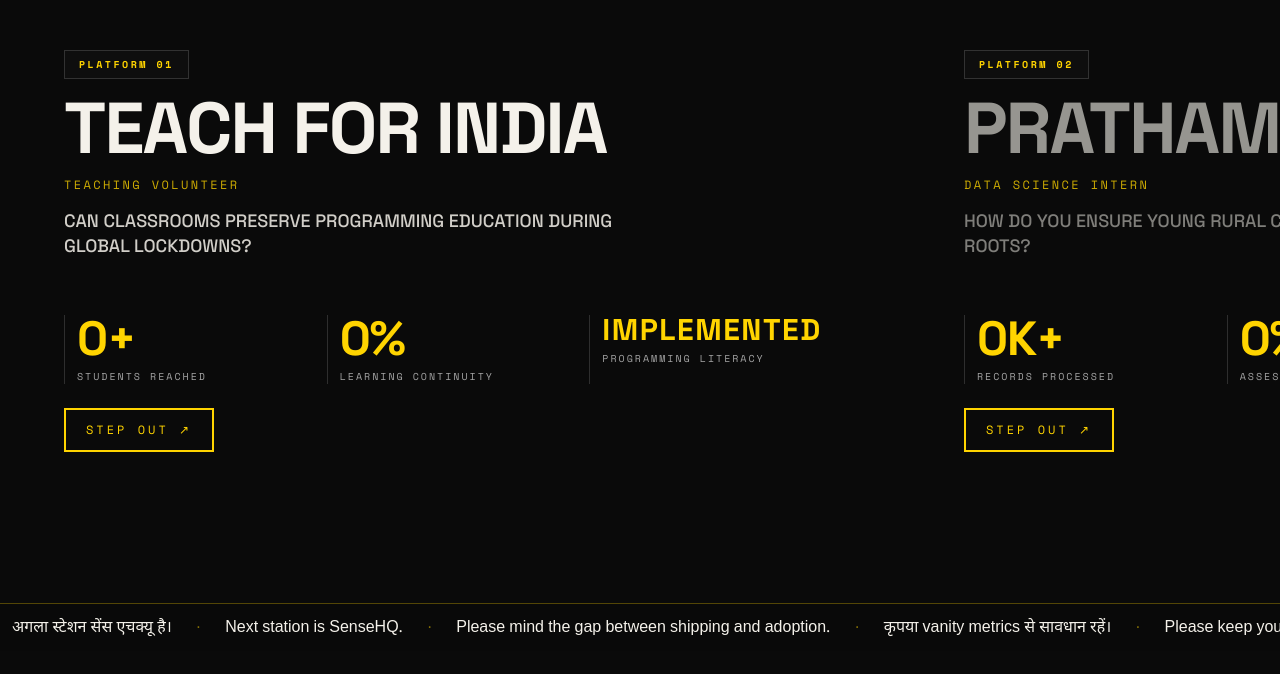
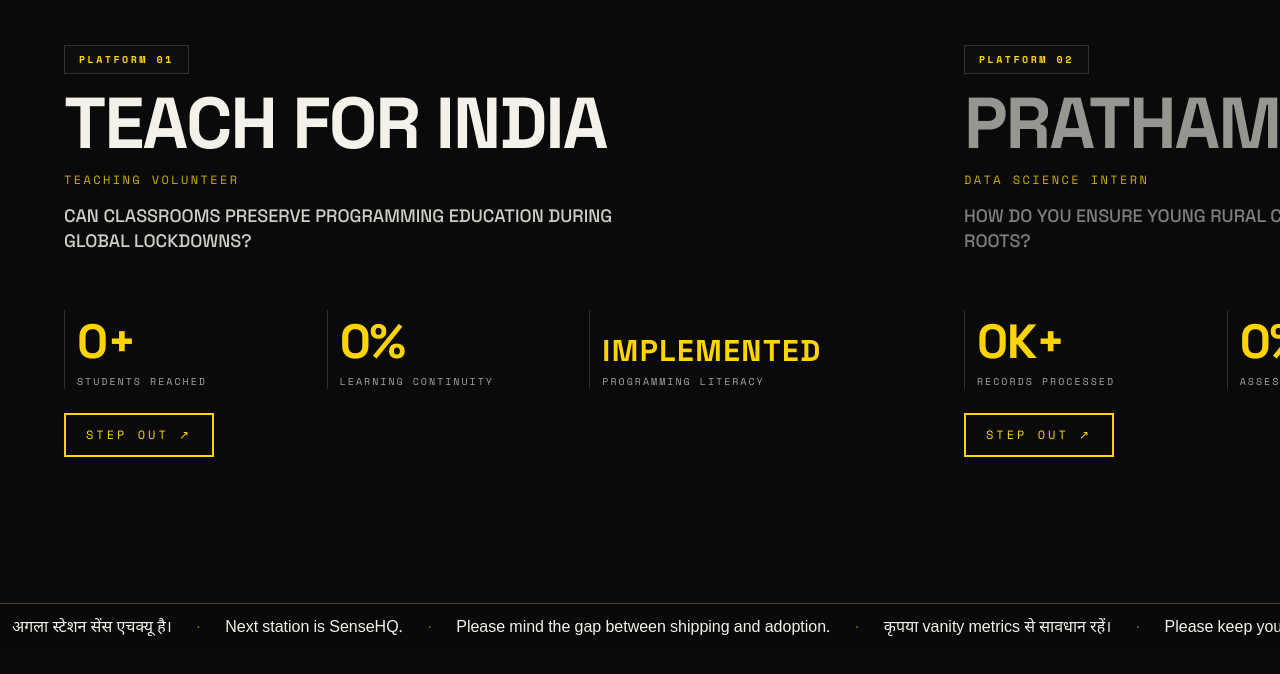
Before and after one commit to onalunchbreak/pankaj-gupta-portfolio, a Next.js app: page / in a window 1280 px wide. Shown: the part 3066-3740 px from the top of the page. Built offline with nearby package versions, Linux system fonts and the light colour scheme.

Commit message:
fix(metro): align metric figures and labels on identical vertical baseline across all cards

```diff
--- a/src/components/sections/best-work-metro.tsx
+++ b/src/components/sections/best-work-metro.tsx
@@ -768,7 +768,8 @@
       <div className="flex flex-col gap-6">
         <ul className="grid grid-cols-3 gap-4" role="list">
           {previewMetrics.map((m) => (
-            <li key={m.label} className="border-l border-white/15 pl-3">
+            <li key={m.label} className="flex flex-col justify-end border-l border-white/15 pl-3">
+              <div className="flex h-12 items-end lg:h-14">
                 <p className={`font-display font-bold leading-none tracking-tight text-[#FFD400] ${getValueFontSize(m.display, false, false)}`}>
                   <CountUp
                     target={m.value}
@@ -777,7 +778,8 @@
                     duration={1.2}
                   />
                 </p>
-              <p className="mt-1.5 font-mono text-[10px] uppercase tracking-[0.2em] text-[#A3A3A3]">
+              </div>
+              <p className="mt-2 font-mono text-[10px] uppercase tracking-[0.2em] text-[#A3A3A3]">
                 {m.label}
               </p>
             </li>
@@ -851,7 +853,8 @@
       {/* Metrics — preview set */}
       <ul className="mt-6 grid grid-cols-3 gap-3" role="list">
         {previewMetrics.map((m) => (
-          <li key={m.label} className="border-l border-white/15 pl-3">
+          <li key={m.label} className="flex flex-col justify-end border-l border-white/15 pl-3">
+            <div className="flex h-10 items-end sm:h-12">
               <p className={`font-display font-bold leading-none tracking-tight text-[#FFD400] ${getValueFontSize(m.display, true, false)}`}>
                 <CountUp
                   target={m.value}
@@ -860,6 +863,7 @@
                   duration={1.2}
                 />
               </p>
+            </div>
             <p className="mt-1.5 font-mono text-[9px] uppercase tracking-[0.2em] text-[#A3A3A3]">
               {m.label}
             </p>
@@ -1009,11 +1013,12 @@
             className="mt-10 grid grid-cols-2 gap-6 border-t border-white/10 pt-7 sm:grid-cols-3"
             role="list"
           >
-            {station.metrics.map((m, mi) => (
+            {station.metrics.map((m) => (
               <li
                 key={m.label}
-                className={mi % 3 === 1 ? "sm:translate-y-3" : ""}
+                className="flex flex-col justify-end border-l border-white/15 pl-3"
               >
+                <div className="flex h-12 items-end sm:h-14">
                   <p className={`font-display font-bold leading-none tracking-tight text-[#FFD400] ${getValueFontSize(m.display, false, true)}`}>
                     <CountUp
                       target={m.value}
@@ -1022,6 +1027,7 @@
                       duration={1.4}
                     />
                   </p>
+                </div>
                 <p className="mt-2 font-mono text-[10px] uppercase tracking-[0.25em] text-[#A3A3A3]">
                   {m.label}
                 </p>
```
Lines whose indentation alone changed are shown as unchanged.
